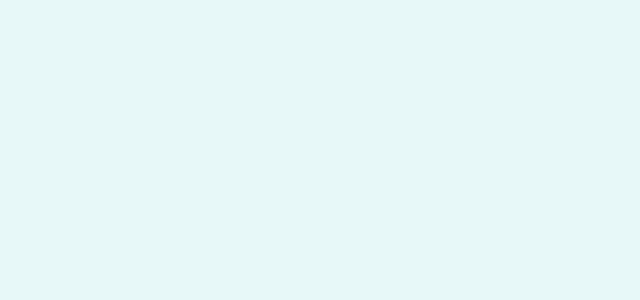
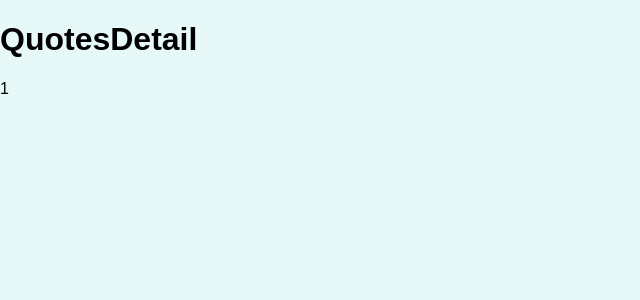
Before and after one commit to mazenadel19/react-router-quotes, a React (Create React App) app: page /quotes/1 in a window 1280 px wide. Shown: the top 300 px of the page, without its empty margins (0-640 px from the left). Built offline with nearby package versions, Linux system fonts and the light colour scheme.

Commit message:
basic routing

```diff
--- a/src/App.js
+++ b/src/App.js
@@ -1,9 +1,26 @@
+import { Redirect, Route, Switch } from 'react-router-dom'
+import NewQuote from './pages/NewQuote'
+import Quotes from './pages/Quotes'
+import QuotesDetail from './pages/QuotesDetail'
+
 function App() {
-  return (
-    <div>
-
-    </div>
-  );
+	return (
+		<Switch>
+			{/* switch leads to have only one active route at a time */}
+			<Route path='/' exact>
+				<Redirect to='/quotes' />
+			</Route>
+			<Route path='/quotes' exact>
+				<Quotes />
+			</Route>
+			<Route path='/newquote'>
+				<NewQuote />
+			</Route>
+			<Route path='/quotes/:quoteId'>
+				<QuotesDetail />
+			</Route>
+		</Switch>
+	)
 }
 
-export default App;
+export default App
--- a/src/index.js
+++ b/src/index.js
@@ -1,6 +1,12 @@
-import ReactDOM from 'react-dom';
+import ReactDOM from 'react-dom'
+import { BrowserRouter } from 'react-router-dom'
+import App from './App'
+import './index.css'
 
-import './index.css';
-import App from './App';
+ReactDOM.render(
+	<BrowserRouter>
+		<App />
+	</BrowserRouter>,
 
-ReactDOM.render(<App />, document.getElementById('root'));
+	document.getElementById('root'),
+)
--- /dev/null
+++ b/src/pages/NewQuote.jsx
@@ -0,0 +1,9 @@
+const NewQuote = () => {
+	return (
+		<div>
+			<h1>NewQuote</h1>
+		</div>
+	)
+}
+
+export default NewQuote
--- /dev/null
+++ b/src/pages/Quotes.jsx
@@ -0,0 +1,11 @@
+import React from 'react'
+
+const Quotes = () => {
+	return (
+		<div>
+			<h1>Quotes</h1>
+		</div>
+	)
+}
+
+export default Quotes
--- /dev/null
+++ b/src/pages/QuotesDetail.jsx
@@ -0,0 +1,18 @@
+import { Route, useParams } from 'react-router-dom'
+import Comments from '../components/comments/Comments'
+
+const QuotesDetail = () => {
+	const param = useParams()
+	console.log(param)
+	return (
+		<div>
+			<h1>QuotesDetail</h1>
+			<p>{param.quoteId}</p>
+			<Route path={`/quotes/${param.quoteId}/comments`}>
+				<Comments />
+			</Route>
+		</div>
+	)
+}
+
+export default QuotesDetail
```
Also changed, not shown: 1 other file (tests, documents, lock files or other folders).
